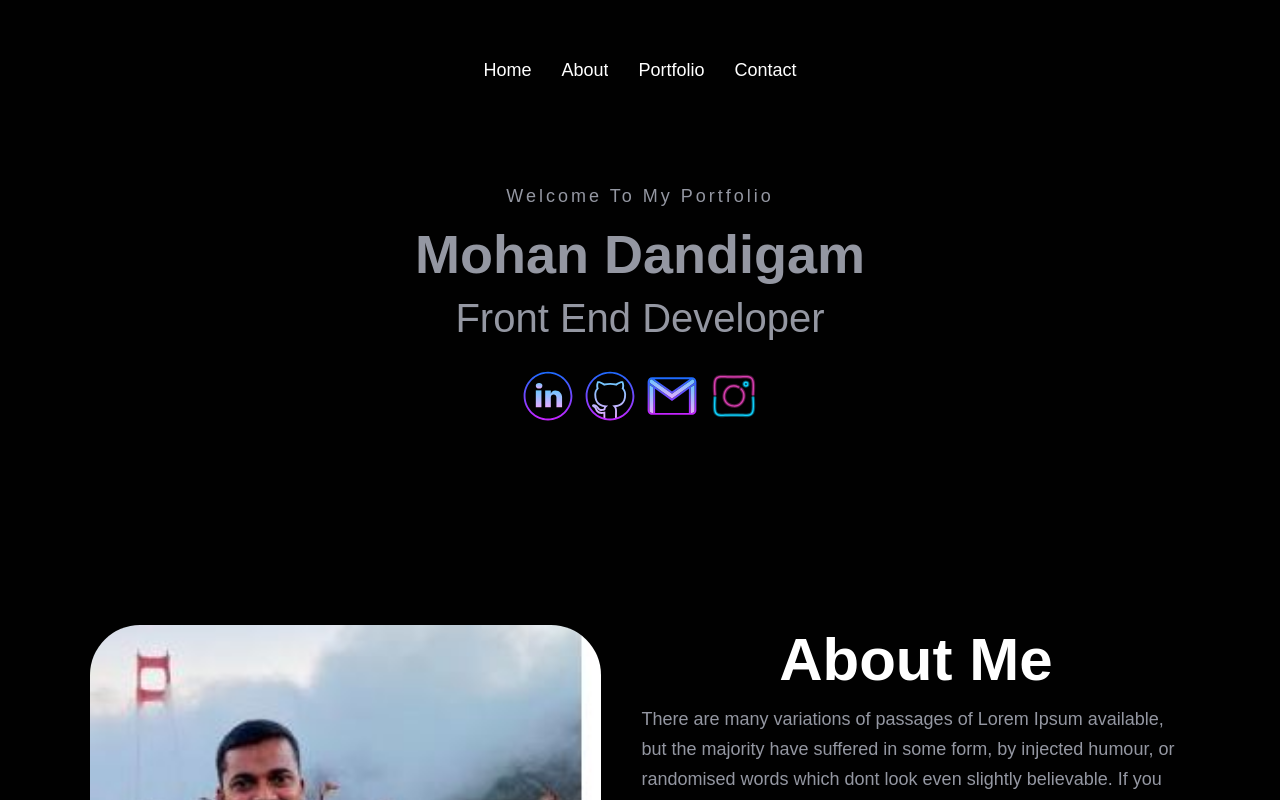
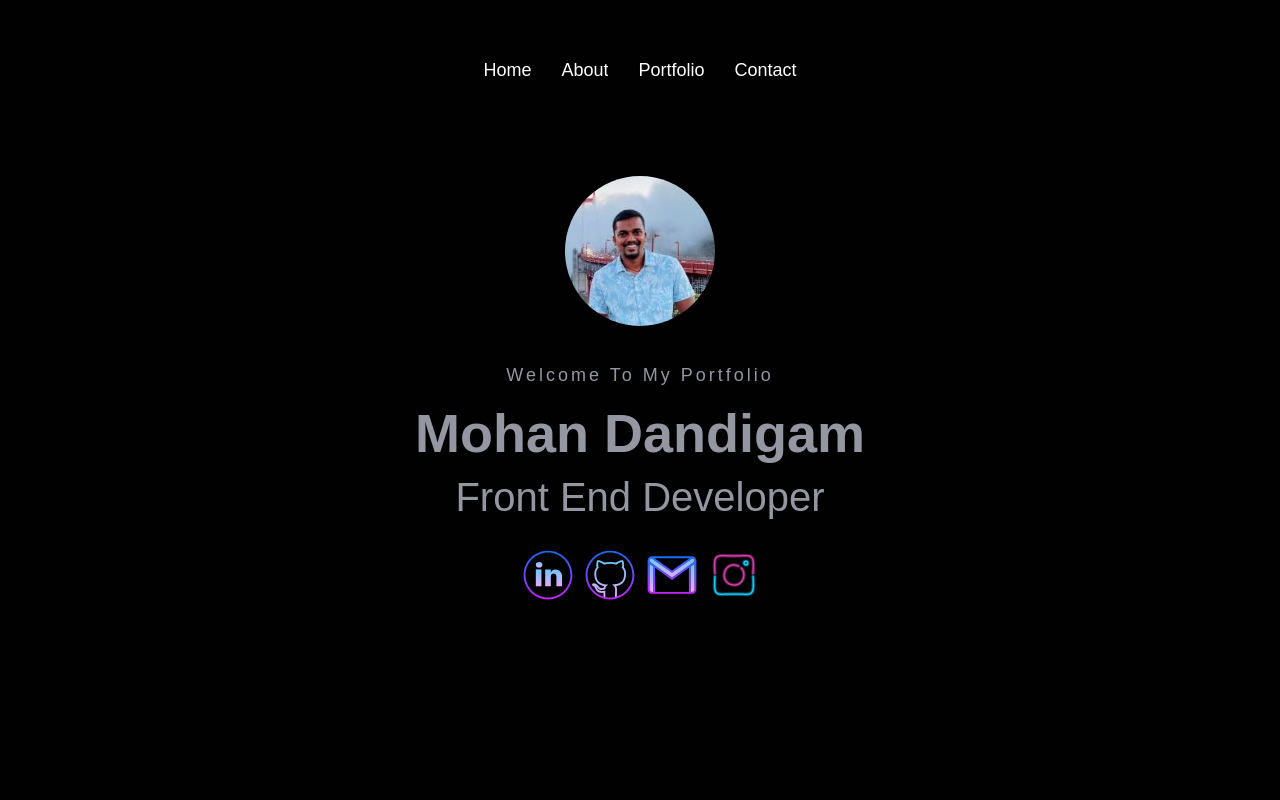
Before and after one commit to mohandand/My_Portfolio, a React (Create React App) app: page / in a window 1280 px wide. Shown: the top 800 px of the page. Built offline with nearby package versions, Linux system fonts and the light colour scheme.

Commit message:
Updated Code for My Portfoio roject

```diff
--- a/src/components/Home/Home.css
+++ b/src/components/Home/Home.css
@@ -78,10 +78,11 @@ li.sideNavbar{
     padding: 25px 30px;
 }
 .logo{
-    width:50px;
-    height:50px;
+    width:150px;
+    height:150px;
     border-radius: 50%;
-    margin: 25px;
+    margin-top: 0px;
+    margin-bottom: 25px;
   }
   .my_photo{
     width:200px;
--- a/src/components/Home/Home.js
+++ b/src/components/Home/Home.js
@@ -1,7 +1,7 @@
 
 import React, {useState} from "react";
 import "./Home.css";
-
+import profile from "../../img/myimage.JPG"
 function Home() {
   // fixed Header
   window.addEventListener("scroll", function () {
@@ -69,6 +69,9 @@ function Home() {
         {/* Home Content */}
  <div className="container d__flex align__items_center jsutify__content__center">
  <div className="home__content d__flex">
+    <div className="profile">
+            <img src={profile} alt="" className="logo" height="400px"/>
+          </div>
      <div className="home__meta">
          <h1 className="home__text pz__10">Welcome To My Portfolio</h1>
          <h2 className="home__text pz__10">Mohan Dandigam </h2>
```
Also changed, not shown: src/img/myimage.JPG.
